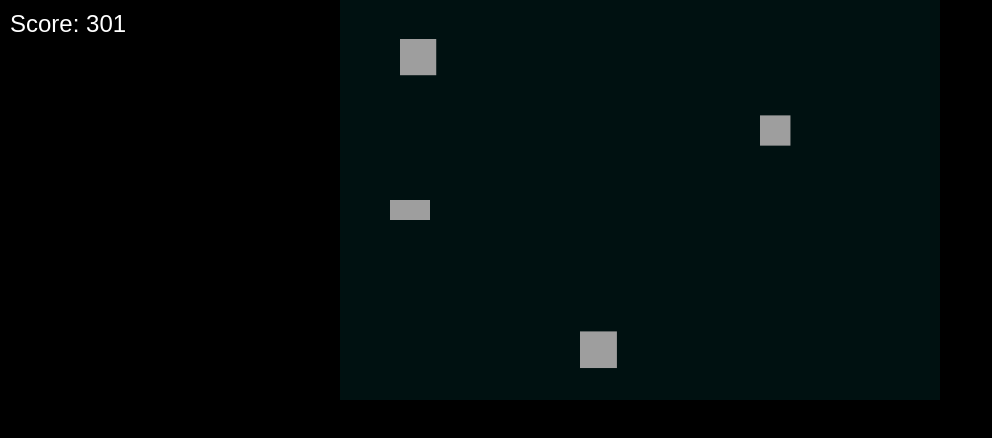
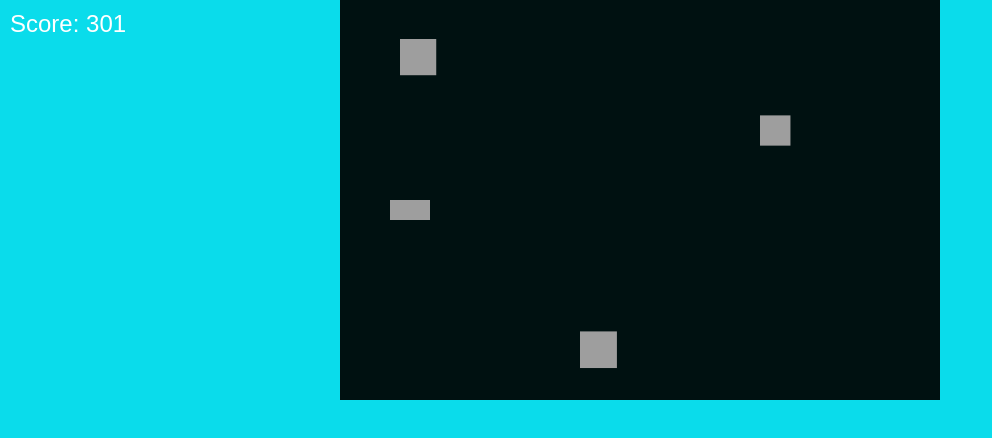
Before and after one commit to DeanMazlish/onepromptgames, a website: page Games/Rocket/index.html in a window 1280 px wide. Shown: the whole page, without its empty margins (0-992 px from the left). Drawn offline with Linux system fonts and the light colour scheme.

Commit message:
color of background

```diff
--- a/Games/Rocket/index.html
+++ b/Games/Rocket/index.html
@@ -11,7 +11,7 @@
             display: flex;
             justify-content: center;
             align-items: center;
-            background: #000;
+            background: #0adceb;
             font-family: Arial, sans-serif;
             color: #fff;
         }
```
Also changed, not shown: server.js (line endings or trailing spaces).
